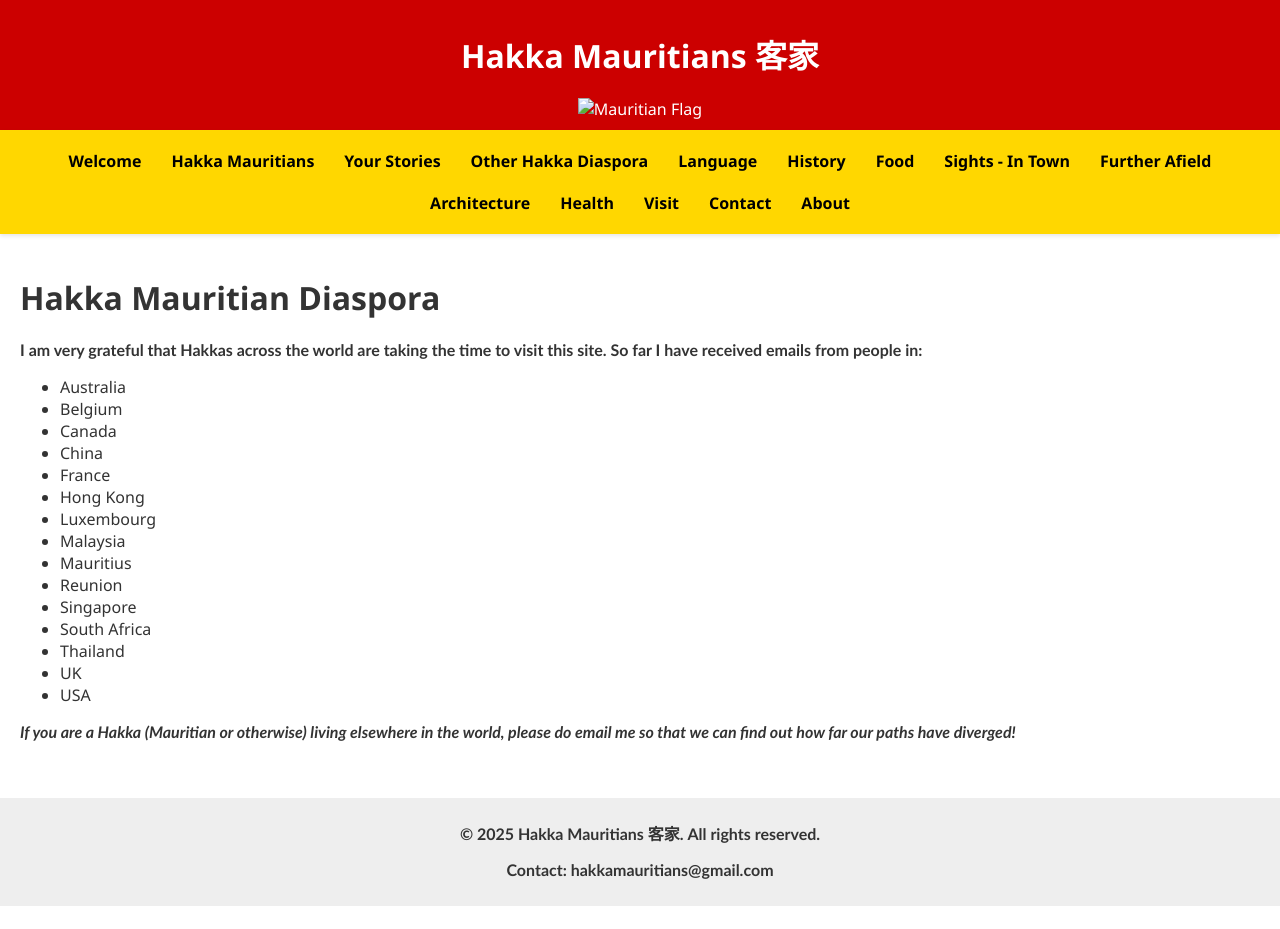
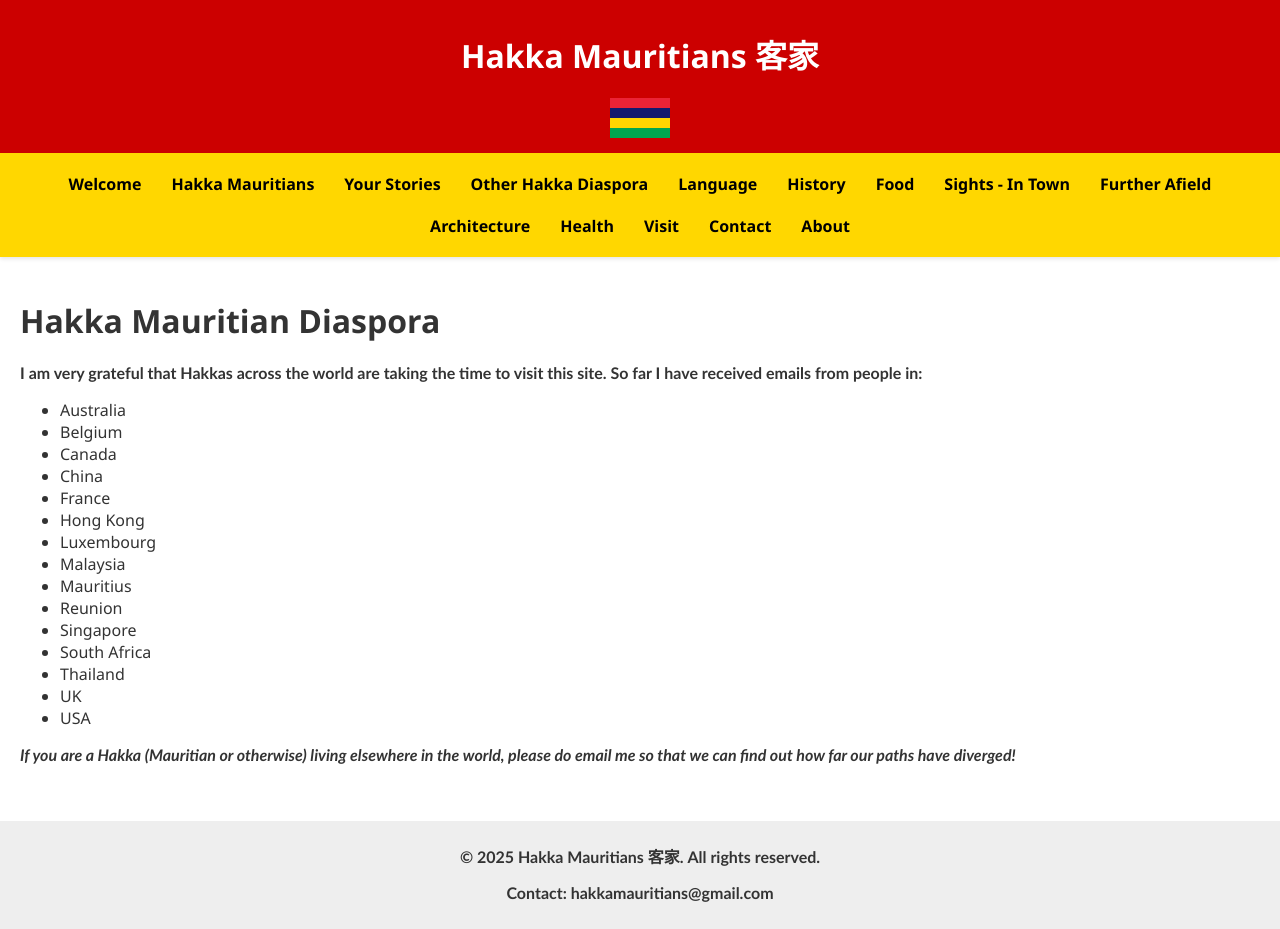
Before and after one commit to oliverlyf/hakka_mauritian_website, a Jekyll site: the page built from hakka_diaspora.md, in a window 1280 px wide. Built offline with Jekyll 4.4.1, drawn with Linux system fonts in a browser that asks for light colours; before the commit the page ends 906 px from its top, so only the background shows below that.

Commit message:
Update default.html

```diff
--- a/_layouts/default.html
+++ b/_layouts/default.html
@@ -11,7 +11,7 @@
 
 <header>
   <h1>{{ site.title }}</h1>
-  <img class="flag" src="images/mauritius-flag.png" alt="Mauritian Flag" title="Mauritius" />
+  <img class="flag" src="{{ '/images/mauritius-flag.png' | relative_url }}" alt="Mauritian Flag" title="Mauritius" />
 </header>
 
 {% include navigation.html %}
```
